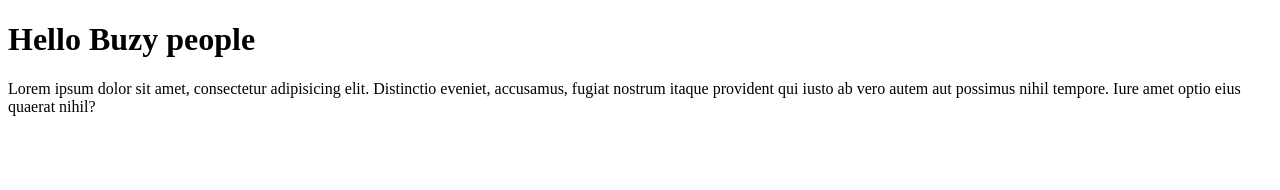
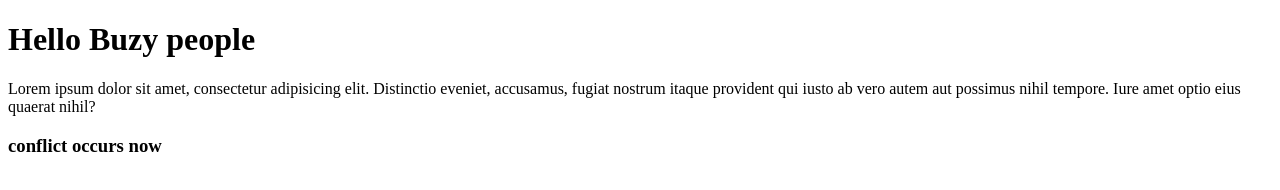
Before and after one commit to ddkarwankar/Hello-World, a plain HTML site: page index.html in a window 1280 px wide. Drawn offline with Linux system fonts and the light colour scheme.

Commit message:
added H3 tag

```diff
--- a/index.html
+++ b/index.html
@@ -11,6 +11,7 @@
     <body>
         <h1>Hello Buzy people</h1>
         <p>Lorem ipsum dolor sit amet, consectetur adipisicing elit. Distinctio eveniet, accusamus, fugiat nostrum itaque provident qui iusto ab vero autem aut possimus nihil tempore. Iure amet optio eius quaerat nihil?</p>
+        <h3>conflict occurs now</h3>
     </body>
 
 </html>
```
